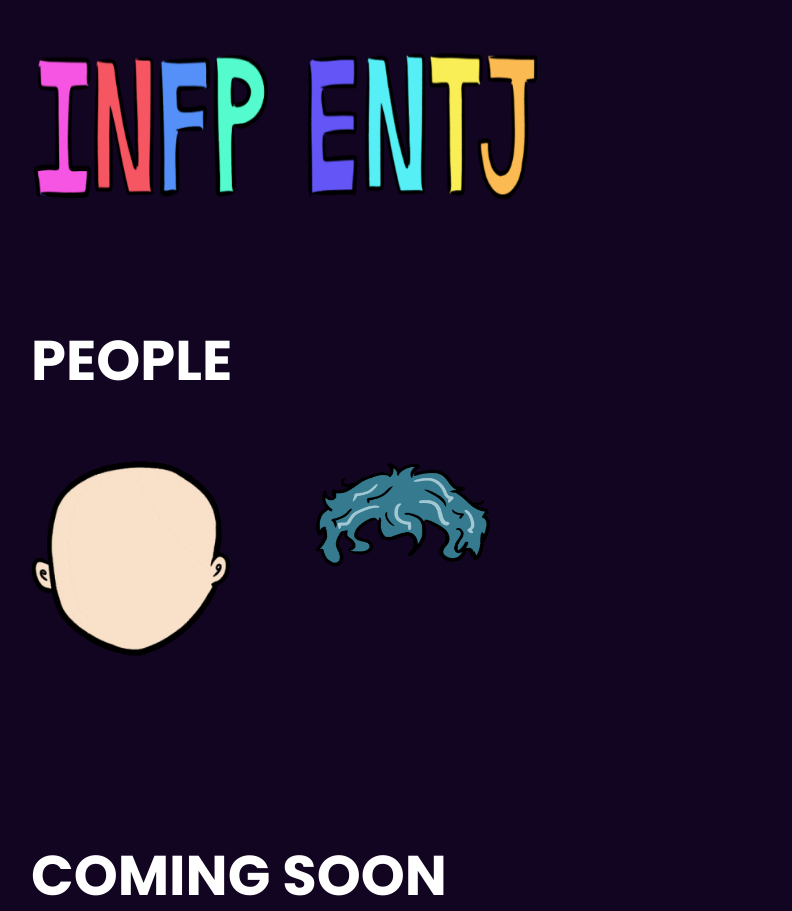
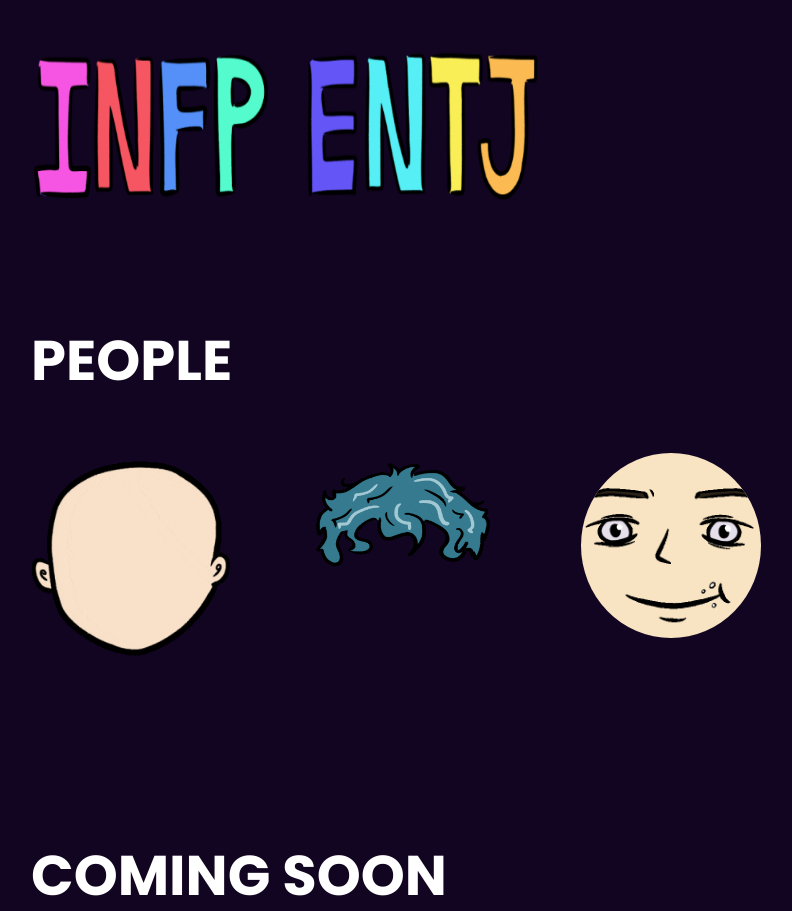
Before and after one commit to Jo-and-Yu/MBTIUNIVERSE_HomePage, a website: page index.html in a window 1280 px wide. Shown: the part 1955-2866 px from the top of the page, without its empty margins (69-861 px from the left). Drawn offline with nearby package versions, Linux system fonts and the light colour scheme.

Commit message:
Fead: Add content active

```diff
--- a/index.html
+++ b/index.html
@@ -86,11 +86,22 @@
                         <p>얼굴색은 사람과 몬스터가 있다.</p>
                     </div>
                 </div>
-                <div class="swiper-slide hairs" >
+                <div class="hairs swiper-slide" >
                     <img src="hairs.gif" class="peoplemove">
                     <div class="content">
                         <h1>HAIR</h1>
                         <p>머리는 길고 짧고 다양함.</p>
+                    </div>
+                </div>
+                <div class="swiper-slide looks" >
+                    <div class="look">
+                        <img src="eyebrows2.gif" class="peoplemove lookbase">
+                        <img src="eyes2.gif" class="peoplemove">
+                        <img src="lips2.gif" class="peoplemove">
+                    </div>
+                    <div class="content">
+                        <h1>LOOK</h1>
+                        <p>표정은 다양하다. </p>
                     </div>
                 </div>
             </div>
@@ -98,6 +109,7 @@
         <div class="swiper-button-prev2"></div>
         <div class="swiper-button-next2"></div>
         <h2>COMING SOON</h2>
+        <br>
         <img src="faces.gif" class="v2">
     </div>
 
--- a/style.css
+++ b/style.css
@@ -207,7 +207,25 @@ section img#mountains_front
     background-size: cover;
     width: 290px;
     height: 330px;
-    background: #120522;;
+    background: #120522;
+}
+.about .looks
+{
+    background-position: center;
+    background-size: cover;
+    width: 180px;
+    height: 185px;
+}
+
+.about .swiper-slide .look .peoplemove
+{
+    background: none;
+}
+
+.about .swiper-slide .look .lookbase
+{
+    background: #f8e4c3;
+    border-radius: 50%;
 }
 
 .about .swiper-slide .mbti
@@ -233,10 +251,9 @@ section img#mountains_front
 .about .swiper-slide .peoplemove
 {
     position: absolute;
-    background: #120522;;
+    background: #120522;
     width: 100%;
     height: 100%;
-
 }
 
 .about .swiper-slide:active .peoplemove
@@ -251,23 +268,29 @@ section img#mountains_front
 
 .about .swiper-slide .content
 {
-    color: #f2eef8;
+    color: #120522;
     text-align: center;
     margin-top: 45%;
 }
 
+.about .swiper-slide:active .content
+{
+    color: #f2eef8;
+}
+
 .about .face .content
 {
-    color: #f2eef8;
-    text-align: center;
-    margin-top: 50%;
+    margin-top: 55%;
 }
 
 .about .hairs .content
 {
-    color: #f2eef8;
-    text-align: center;
-    margin-top: 45%;
+    margin-top: 35%;
+}
+
+.about .looks .content
+{
+    margin-top: 60%;
 }
 
 .about .v2
```
Also changed, not shown: eyebrows.gif (added), eyebrows1.gif (added), eyebrows2.gif (added), eyes.gif (added), eyes2.gif (added), lips.gif (added), lips2.gif (added).
